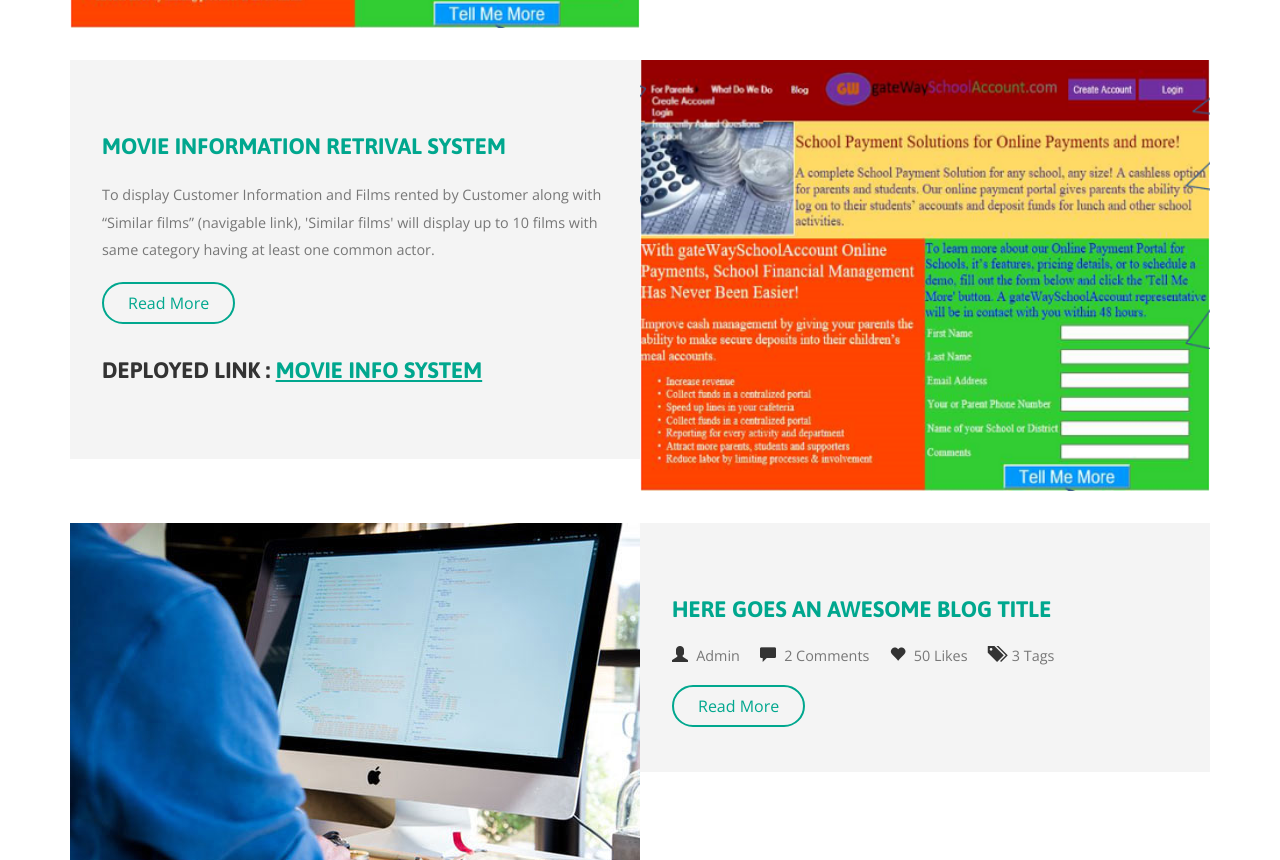
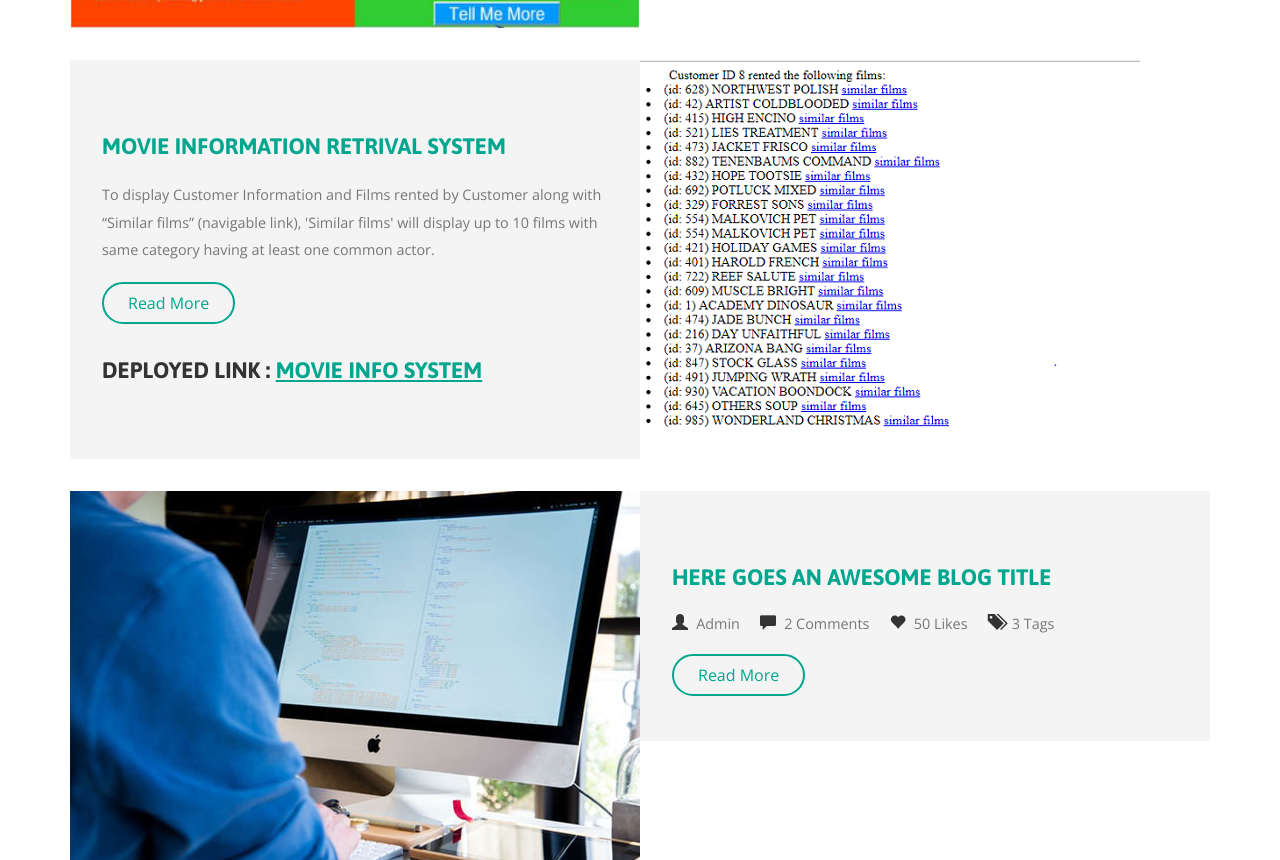
Before and after one commit to namruthabv/namruthabv.github.io, a plain HTML site: page index.html in a window 1280 px wide. Shown: the part 4488-5348 px from the top of the page. Drawn offline with nearby package versions, Linux system fonts and the light colour scheme; files whose address does not match are found by name.

Commit message:
checking the image 2

```diff
--- a/index.html
+++ b/index.html
@@ -543,7 +543,7 @@
 								<h3>Deployed Link : <a href=http://dcm.uhcl.edu/c533316fa04bogimanevijayakn/fall2016/h6.php?cid=8><u>Movie Info System</u></a></h3>
 						</div>
 						<div class="col-md-6 news-img two">
-						   <a href="#" data-toggle="modal" data-target="#myModal2"> <img src="images/web-pic2.PNG" alt=" " class="img-responsive"></a>
+						   <a href="#" data-toggle="modal" data-target="#myModal2"> <img src="images/Db-pic1.PNG" alt=" " class="img-responsive"></a>
 
 						</div>
 						<div class="clearfix"></div>
```
